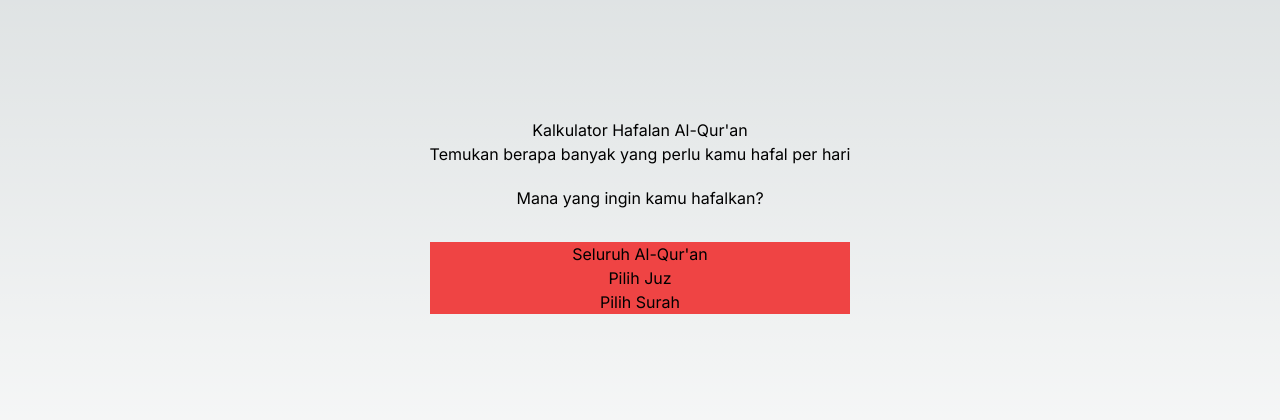
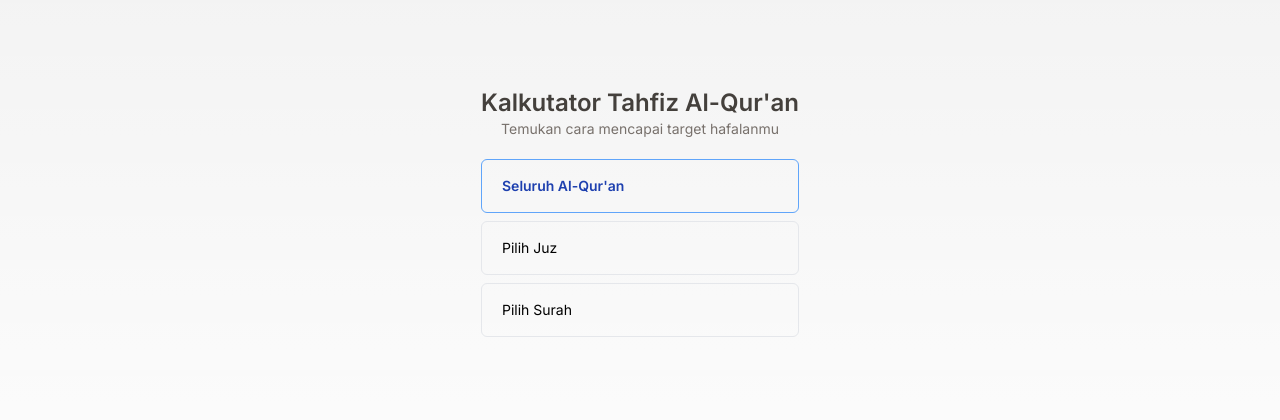
Before and after one commit to koalicioous/tahfiz-bootcamp-web, a Next.js app: page / in a window 1280 px wide. Shown: the part 184-604 px from the top of the page. Built offline with nearby package versions, Linux system fonts and the light colour scheme.

Commit message:
select target

```diff
--- a/package.json
+++ b/package.json
@@ -14,6 +14,7 @@
     "@types/node": "18.11.18",
     "@types/react": "18.0.27",
     "@types/react-dom": "18.0.10",
+    "clsx": "^1.2.1",
     "eslint": "8.32.0",
     "eslint-config-next": "13.1.6",
     "next": "13.1.6",
--- a/src/components/Playground/Calculator/index.tsx
+++ /dev/null
@@ -1,61 +0,0 @@
-import { useState } from "react";
-
-const targetOptions = [
-  {
-    key: "all",
-    label: "Seluruh Al-Qur'an",
-  },
-  {
-    key: "juz",
-    label: "Pilih Juz",
-  },
-  {
-    key: "surah",
-    label: "Pilih Surah",
-  },
-];
-
-const CalculatorPlayground = () => {
-  const [selectedTarget, setSelectedTarget] = useState(targetOptions[0].key);
-  console.log(selectedTarget);
-
-  return (
-    <div>
-      <div
-        style={{
-          textAlign: "center",
-        }}
-      >
-        <h1>Kalkulator Hafalan Al-Qur&apos;an</h1>
-        <p>Temukan berapa banyak yang perlu kamu hafal per hari</p>
-      </div>
-      <div
-        style={{
-          marginTop: "20px",
-          textAlign: "center",
-        }}
-      >
-        <h3>Mana yang ingin kamu hafalkan?</h3>
-        <div
-          style={{
-            marginTop: "32px",
-          }}
-        >
-          {targetOptions.map(({ key, label }) => {
-            return (
-              <div
-                key={key}
-                onClick={() => setSelectedTarget(key)}
-                className="bg-red-500"
-              >
-                {label}
-              </div>
-            );
-          })}
-        </div>
-      </div>
-    </div>
-  );
-};
-
-export default CalculatorPlayground;
--- /dev/null
+++ b/src/modules/calculator/components/SelectTarget/index.tsx
@@ -0,0 +1,31 @@
+import { useState } from "react";
+import { targetTypeOptions } from "@/calculator/utils/constants";
+import { RadioGroup } from "@headlessui/react";
+import clsx from "clsx";
+
+const SelectTarget = () => {
+  const [selectedType, setSelectedType] = useState(targetTypeOptions[0].value);
+  const R = RadioGroup;
+  return (
+    <div className="mt-5">
+      <R value={selectedType} onChange={setSelectedType}>
+        {targetTypeOptions.map(({ value, label }) => (
+          <R.Option value={value} key={value}>
+            {({ checked }) => (
+              <div
+                className={clsx(
+                  "transition-all py-4 px-5 border rounded-md mb-2 cursor-pointer hover:shadow text-sm hover:border-blue-200",
+                  { "border-blue-400 text-blue-800 font-semibold": checked }
+                )}
+              >
+                {label}
+              </div>
+            )}
+          </R.Option>
+        ))}
+      </R>
+    </div>
+  );
+};
+
+export default SelectTarget;
--- /dev/null
+++ b/src/modules/calculator/index.tsx
@@ -0,0 +1,21 @@
+import SelectTarget from "./components/SelectTarget";
+
+const Calculator = () => {
+  return (
+    <div>
+      <div className="text-center">
+        <h1 className="text-2xl font-semibold text-stone-700">
+          Kalkutator Tahfiz Al-Qur&apos;an
+        </h1>
+        <p className="text-sm text-stone-500">
+          Temukan cara mencapai target hafalanmu
+        </p>
+      </div>
+      <div>
+        <SelectTarget />
+      </div>
+    </div>
+  );
+};
+
+export default Calculator;
--- /dev/null
+++ b/src/modules/calculator/utils/constants.ts
@@ -0,0 +1,14 @@
+export const targetTypeOptions = [
+  {
+    value: "all",
+    label: "Seluruh Al-Qur'an",
+  },
+  {
+    value: "juz",
+    label: "Pilih Juz",
+  },
+  {
+    value: "surah",
+    label: "Pilih Surah",
+  },
+];
--- a/src/pages/index.tsx
+++ b/src/pages/index.tsx
@@ -2,7 +2,7 @@ import Head from "next/head";
 import Image from "next/image";
 import { Inter } from "@next/font/google";
 import styles from "@/styles/Home.module.css";
-import CalculatorPlayground from "@/components/Playground/Calculator";
+import Calculator from "@/modules/calculator";
 
 const inter = Inter({ subsets: ["latin"] });
 
@@ -17,7 +17,7 @@ export default function Home() {
       </Head>
       <main className={styles.main}>
         <div className={`${styles.center} ${inter.className}`}>
-          <CalculatorPlayground />
+          <Calculator />
         </div>
       </main>
     </>
--- a/src/styles/globals.css
+++ b/src/styles/globals.css
@@ -10,7 +10,7 @@
     'Fira Mono', 'Droid Sans Mono', 'Courier New', monospace;
 
   --foreground-rgb: 0, 0, 0;
-  --background-start-rgb: 214, 219, 220;
+  --background-start-rgb: 240, 240, 240;
   --background-end-rgb: 255, 255, 255;
 
   --primary-glow: conic-gradient(
--- a/tsconfig.json
+++ b/tsconfig.json
@@ -16,7 +16,8 @@
     "incremental": true,
     "baseUrl": ".",
     "paths": {
-      "@/*": ["./src/*"]
+      "@/*": ["./src/*"],
+      "@/calculator/*": ["./src/modules/calculator/*"],
     }
   },
   "include": ["next-env.d.ts", "**/*.ts", "**/*.tsx"],
```
Also changed, not shown: 1 other file (tests, documents, lock files or other folders).
